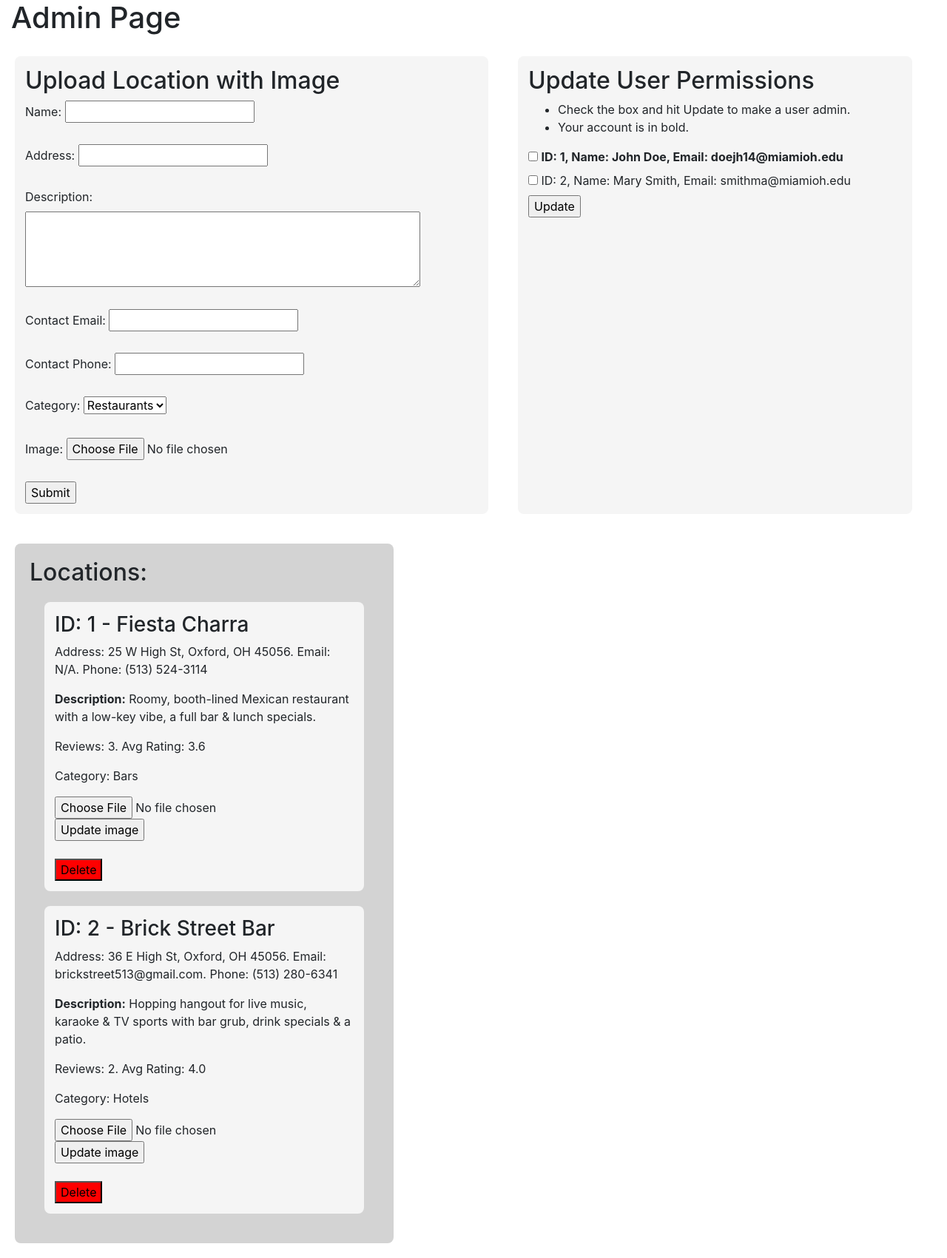
After one commit to kleinjb25/MiamiInsider, a Flask app: page /admin in a window 1280 px wide. The commit adds this page. Shown: the whole page at 74% size. Run offline with Flask 3, Linux system fonts and the light colour scheme; a user stored in the database is signed in.

Commit message:
Update to admin stuff and cleanup changes

```diff
--- a/database/models.py
+++ b/database/models.py
@@ -3,7 +3,7 @@ from werkzeug.security import generate_password_hash, check_password_hash
 
 db = SQLAlchemy()
 
-
+# Admin permissions is 99
 class User(db.Model):
     __tablename__ = "users"
 
@@ -16,6 +16,8 @@ class User(db.Model):
     phone = db.Column(db.String(14))
     private = db.Column(db.Boolean, nullable=False)
 
+    permission = db.Column(db.Integer, nullable=False)
+
     def __init__(self, first_name, last_name, email, password):
         self.first_name = first_name
         self.last_name = last_name
@@ -23,6 +25,7 @@ class User(db.Model):
         self.password = generate_password_hash(password)
         self.phone = None
         self.private = True
+        self.permission = 0
 
     def __repr__(self):
         return "<User(id='%d', first_name='%s', last_name='%s', email='%s')>" % (
--- a/database/sample_data/add_values.sql
+++ b/database/sample_data/add_values.sql
@@ -1,8 +1,10 @@
 -- Adds some sample values to the database
 
 -- The user passwords are 'password123'
-INSERT INTO users VALUES (1, 'John', 'Doe', 'doejh14@miamioh.edu', 'pbkdf2:sha256:260000$wmVhehZVBBrDErgB$0705ae78c87fb6ac8487724fdcfe5193cec39ce6c3f930455c435d052277329e', '(513) 433-4884', 1);
-INSERT INTO users VALUES (2, 'Mary', 'Smith', 'smithma@miamioh.edu', 'pbkdf2:sha256:260000$wmVhehZVBBrDErgB$0705ae78c87fb6ac8487724fdcfe5193cec39ce6c3f930455c435d052277329e', '(812) 498-1193', 1);
+INSERT INTO users VALUES (0, 'Admin', 'User', 'admin@miamioh.edu', 'pbkdf2:sha256:260000$wmVhehZVBBrDErgB$0705ae78c87fb6ac8487724fdcfe5193cec39ce6c3f930455c435d052277329e', NULL, 1, 99);
+INSERT INTO users VALUES (1, 'John', 'Doe', 'doejh14@miamioh.edu', 'pbkdf2:sha256:260000$wmVhehZVBBrDErgB$0705ae78c87fb6ac8487724fdcfe5193cec39ce6c3f930455c435d052277329e', '(513) 433-4884', 1, 0);
+INSERT INTO users VALUES (2, 'Mary', 'Smith', 'smithma@miamioh.edu', 'pbkdf2:sha256:260000$wmVhehZVBBrDErgB$0705ae78c87fb6ac8487724fdcfe5193cec39ce6c3f930455c435d052277329e', '(812) 498-1193', 0, 0);
+INSERT INTO users VALUES (3, 'Jim', 'Buckington', 'buckinjr@miamioh.edu', 'pbkdf2:sha256:260000$wmVhehZVBBrDErgB$0705ae78c87fb6ac8487724fdcfe5193cec39ce6c3f930455c435d052277329e', NULL, 1, 99);
 
 INSERT INTO categories VALUES (1, 'Restaurants', 'utensils');
 INSERT INTO categories VALUES (2, 'Clinics', 'suitcase-medical');
--- a/forms.py
+++ b/forms.py
@@ -77,6 +77,8 @@ class UpdateForm(FlaskForm):
 
 class SearchForm(FlaskForm):
     query = StringField('Search...', validators=[DataRequired(), Length(min=2)])
+    # TODO: Category
+    # TODO: Sorting
     submit = SubmitField('Submit')
 
 class ReviewForm(FlaskForm):
--- /dev/null
+++ b/static/admin.css
@@ -0,0 +1,14 @@
+div.parent-body {
+    background-color: lightgrey;
+    border-radius: 8px;
+    margin: 20px;
+    padding: 20px;
+    width: 40%;
+}
+
+div.child-body {
+    background-color: whitesmoke;
+    border-radius: 8px;
+    margin: 20px;
+    padding: 14px;
+}
--- /dev/null
+++ b/templates/admin.html
@@ -0,0 +1,99 @@
+<!DOCTYPE html>
+<html>
+
+<head>
+    <meta charset="UTF-8">
+    <title>Admin Page</title>
+    <link rel="stylesheet" href="{{ url_for('static', filename='admin.css') }}">
+
+    <!-- Bootstrap library -->
+    <link rel="stylesheet" href="https://cdn.jsdelivr.net/npm/bootstrap@4.3.1/dist/css/bootstrap.min.css"
+        integrity="sha384-ggOyR0iXCbMQv3Xipma34MD+dH/1fQ784/j6cY/iJTQUOhcWr7x9JvoRxT2MZw1T" crossorigin="anonymous">
+</head>
+
+<body>
+
+    <div class="container-fluid">
+        <h1>Admin Page</h1>
+        {% include 'utils/flash_messages.html' %}
+        <div class="row">
+            <div class="col-6 child-body">
+                <h2>Upload Location with Image</h2>
+
+                <form action="{{ url_for('admin') }}" method="POST" enctype="multipart/form-data">
+
+                    <label for="name">Name:</label>
+                    <input type="text" id="name" name="name"><br><br>
+
+                    <label for="address">Address:</label>
+                    <input type="text" id="address" name="address"><br><br>
+
+                    <label for="description">Description:</label><br>
+                    <textarea type="text" id="description" name="description" rows="4" cols="50"></textarea><br><br>
+
+                    <label for="contact_email">Contact Email:</label>
+                    <input type="text" id="contact_email" name="contact_email"><br><br>
+
+                    <label for="contact_phone">Contact Phone:</label>
+                    <input type="text" id="contact_phone" name="contact_phone"><br><br>
+
+                    <label for="category_id">Category:</label>
+                    <select id="category_id" name="category_id">
+                        {% for category in categories %}
+                        <option value="{{ category.id }}">{{ category.name }}</option>
+                        {% endfor %}
+                    </select><br><br>
+
+                    <label for="image">Image:</label>
+                    <input type="file" id="image" name="image"><br><br>
+
+                    <input type="submit" value="Submit">
+                </form>
+            </div>
+
+            <div class="col-5 child-body">
+                <h2>Update User Permissions</h2>
+                <ul>
+                    <li>Check the box and hit Update to make a user admin.</li>
+                    <li>Your account is in bold.</li>
+                </ul>
+                <form action="{{ url_for('update_permission') }}" method="POST">
+                    {% for user in users %}
+                        <div>
+                            <input type="checkbox" id="{{user.id}}-check" name="{{user.id}}-check" value="{{user.id}}" {% if user.permission == 99 %}checked{% endif %} {% if user.id == 0 %}disabled{% endif %}>
+                            <input type="hidden" name="{{user.id}}-check" value="False">
+                            <label for="{{user.id}}-check" {% if session['user_id'] == user.id %}style="font-weight:bold"{% endif %}>
+                                ID: {{user.id}}, Name: {{user.first_name}} {{user.last_name}}, Email: {{user.email}}
+                            </label>
+                        </div>
+                    {% endfor %}
+                    <input type="submit" value="Update">
+                </form>
+            </div>
+        </div>
+    </div>
+
+    <div class="parent-body">
+        <h2>Locations: </h2>
+        {% for location in locations %}
+            <div class="child-body">
+                <h3>ID: {{location.id}} - {{ location.name }}</h3>
+                <p>Address: {{location.address}}. Email: {{location.contact_email}}. Phone: {{location.contact_phone}}</p>
+                <p><strong>Description:</strong> {{location.description}}</p>
+                <p>Reviews: {{location.num_reviews}}. Avg Rating: {{location.avg_rating}}</p>
+                <p>Category: {{ categories[location.id+1].name }}</p>
+                <form method="POST" action="{{ url_for('post_loc_img') }}" enctype="multipart/form-data">
+                    <input type="hidden" id="location_id" name="location_id" value="{{ location.id }}">
+                    <input type="hidden" id="location_name" name="location_name" value="{{ location.name }}">
+                    <input type="file" id="image" name="image">
+                    <input type="submit", value="Update image">
+                </form>
+                <br>
+                <form method="POST" action="{{ url_for('del_loc', id=location.id) }}">
+                    <input style="background-color: red;" type="submit", value="Delete">
+                </form>
+            </div>
+        {% endfor %}
+    </div>
+</body>
+</html>
--- a/templates/utils/header-template.html
+++ b/templates/utils/header-template.html
@@ -1,6 +1,8 @@
 <meta charset="UTF-8">
 <meta http-equiv="X-UA-Compatible" content="IE=edge">
 <meta name="viewport" content="width=device-width, initial-scale=1.0">
+
+<link rel="icon" type="image/x-icon" href="{{ url_for('static', filename='images/miamiinsider.ico') }}">
 
 <!-- Stylesheet -->
 <link rel="stylesheet" href="{{ url_for('static', filename='style.css') }}">
--- a/templates/utils/nav-template.html
+++ b/templates/utils/nav-template.html
@@ -20,6 +20,9 @@
     <a class="btn btn-danger" href="{{ url_for('login') }}">Log in</a>
 </div>
 {% else %}
-<a class="btn btn-danger" href="{{ url_for('account') }}">Account</a>
+<div class="btn-group" role="group">
+    <a class="btn btn-light" href="{{ url_for('profile', id=session.user_id) }}">Profile</a>
+    <a class="btn btn-danger" href="{{ url_for('account') }}">Account</a>
+</div>
 {% endif %}
 </nav>
```
Also changed, not shown: __init__.py (+73 -38 lines), templates/account.html (+8 -1 lines), templates/index.html (+1 -15 lines), templates/location.html (+6 -5 lines), templates/post_loc.html (deleted, +0 -84 lines), templates/profile.html (+23 -3 lines), templates/utils/location-cards.html (added, +12 -0 lines), static/images/miamiinsider.ico (added).
